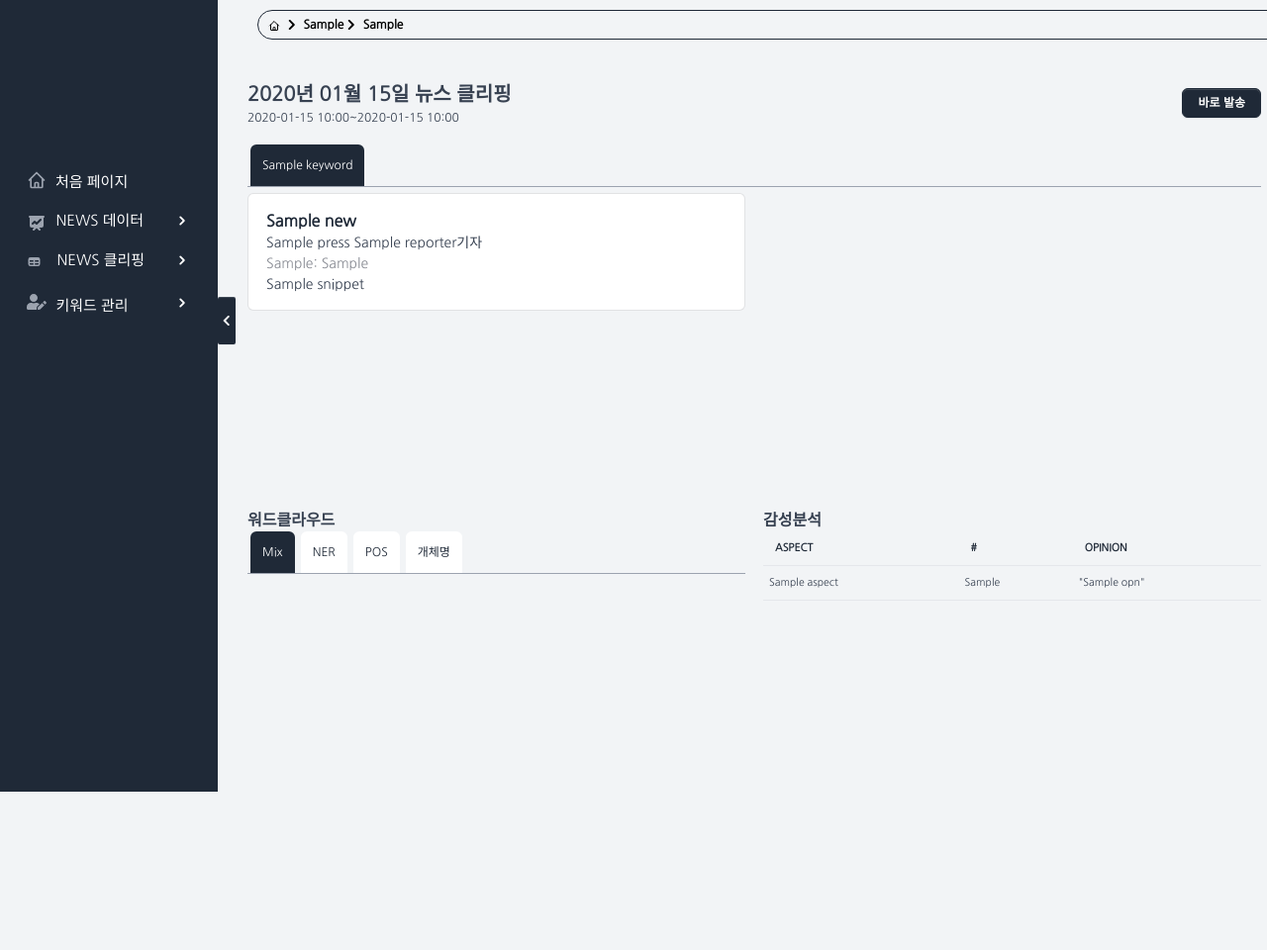
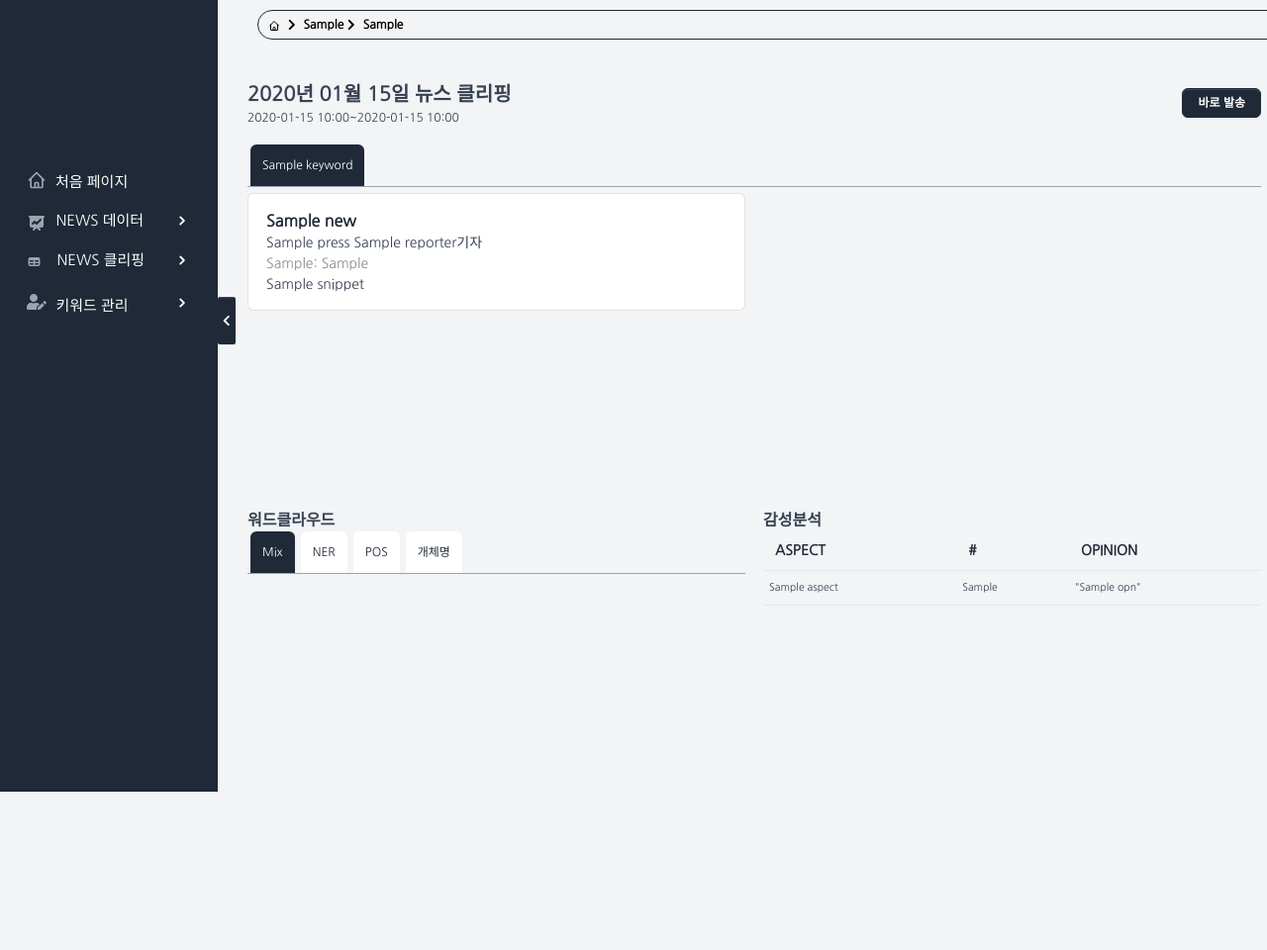
Before and after one commit to YGentertainment-project/YG-SentimentalAnalysis, a Django app: template backend/clipping/templates/clipping/preview.html in a window 1280 px wide; the page is wider, and only the part inside the window is pictured. Shown: that part at 99% size. Before the commit the page ends 800 px from the top of that part, so only its background shows below. Run offline with Django 3.2, Linux system fonts and the light colour scheme; the template is opened without the code that fills it: most values are stand-ins (such as "Sample title", 1, 10 or a date in 2020); parts of the project's set-up code (start-up, migrations or seed data) failed here and were passed over; some libraries are stand-ins or nearby versions.

Commit message:
[Fix] Fix Wordcloud and Aspect table

```diff
--- a/backend/clipping/templates/clipping/preview.html
+++ b/backend/clipping/templates/clipping/preview.html
@@ -86,7 +86,7 @@
                   aria-controls="nav-wc-ner-{{data.keyword_wo_space}}-table" aria-selected="true">개체명</a>
               </div>
             </nav>
-            <div class="tab-content mb-2 d-flex justify-content-center" style="overflow-y: auto; height: 300px;">
+            <div class="tab-content mb-2 d-flex justify-content-center" style="overflow-y: auto; height: 350px;">
               <div id="nav-wc-mix-{{data.keyword_wo_space}}" class="tab-pane fade wc-tab active show" aria-labelledby="nav-wc-mix-tab" role="tabpanel" wc-data="{{data.freq_data.MIX|safe}}">
               </div>
               <div id="nav-wc-ner-{{data.keyword_wo_space}}" class="tab-pane fade wc-tab" aria-labelledby="nav-wc-ner-tab" role="tabpanel" wc-data="{{data.freq_data.NER|safe}}">
@@ -113,15 +113,15 @@
               </div>
             </div>
           </div>
-          <div class="col-6" style="overflow-y: auto; height: 300px;">
+          <div class="col-6">
             <span class="mb-2" style="font-size: 16px; font-weight: bold;">감성분석</span>
-            <div class="table-responsive">
+            <div class="table-responsive" style="overflow-y: auto; height: 350px;">
               <table class="table table-centered table-nowrap rounded">
                 <thead class="thead-light">
                   <tr>
-                    <th>Aspect</th>
-                    <th>#</th>
-                    <th>Opinion</th>
+                    <th style="font-size: 14px;">Aspect</th>
+                    <th style="font-size: 14px;">#</th>
+                    <th style="font-size: 14px;">Opinion</th>
                   </tr>
                 </thead>
                 <tbody>
@@ -129,7 +129,7 @@
                   <tr>
                     <td>{{aspect}}</td>
                     <td>{{opn_list.0}}</td>
-                    <td>
+                    <td style="white-space: normal;">
                       {% for opn, opn_cnt in opn_list.1.items %}
                       {% if forloop.first %}
                       "{{opn}}"
--- a/backend/static/css/clipping.css
+++ b/backend/static/css/clipping.css
@@ -141,21 +141,6 @@
     cursor: pointer;
 }
 
-svg g {
-    stroke: #666666;
-    fill: white;
-}
-
-svg:hover g {
-    stroke: white;
-    fill: #666666;
-}
-
-svg:active g {
-    stroke: #666666;
-    fill: white;
-}
-
 .add-group-form{
     width: 40% !important;
     padding-top: 20px;
--- a/backend/static/js/preview.js
+++ b/backend/static/js/preview.js
@@ -11,51 +11,53 @@
         json_string = json_string.replaceAll('\'', '\"');
         wc_list = JSON.parse(json_string);
         wc_dataset = new Array();
+        tag_id = "#" + tag.attr('id');
+        console.log(tag_id);
         // 워드 클라우드 생성용 데이터셋 제작
-        // subject: 텍스트, mount: 양
+        // subject: 텍스트, amount: 양
         for (j in wc_list) {
-            if (wc_dataset.length >= 20) {
+            if (wc_dataset.length >= 40) {
                 break;
             }
-            if (wc_list[j][1] > 2) {
+            if (wc_list[j][1] > 1 && wc_list[j][0].length > 1) {
+                console.log(wc_list[j]);
                 new_dict = {};
                 new_dict['subject'] = wc_list[j][0];
-                new_dict['mount'] = wc_list[j][1];
+                new_dict['amount'] = wc_list[j][1];
                 wc_dataset.push(new_dict);
             }
         }
-        temp = wc_dataset;
+        console.log('Dataset', wc_dataset);
         height = tag.height();
         width = tag.width();
-        tag_id = "#" + tag.attr('id');
-        console.log(tag_id)
-        d3.layout.cloud().size([700, 300])
+        d3.layout.cloud().size([700, 350])
             .words(wc_dataset)
             .rotate(0)
             .fontSize(function (d) {
-                return d.mount;
+                // 수량에 따른 글씨 크기 조정 함수
+                // 현재 값에 (log2(value) + 1) * 6을 사용
+                return (Math.log2(d.amount) + 1) * 6;
             })
+            .padding(5)
             .on("end", function (words) {
                 d3.select(tag_id).append("svg")
                     .attr("width", 700)
-                    .attr("height", 300)
+                    .attr("height", 350)
                     .attr("class", "wordcloud")
                     .append("g")
-                    .attr("transform", "translate(350,150)")
+                    .attr("transform", "translate(350,175)")
                     .selectAll("text")
                     .data(words)
                     .enter().append("text")
                     .style("font-size", function (d) {
-                        // 수량에 따른 글씨 크기 조정 함수
-                        // 현재 값에 (log2(value) + 1) * 6을 사용
-                        return (Math.log2(d.mount) + 1.0) * 8 + "px";
-                        // return 20 + "px";
+                        return d.size + "px";
                     })
                     .style('fill', 'black')
                     .attr("transform", function (d) {
                         // 위치 변환
-                        return "translate(" + [d.x, d.y] + ")rotate(" + d.rotate + ")";
+                        return "translate(" + [d.x, d.y] + ")";
                     })
+                    .attr("text-anchor", "middle")
                     .text(function (d) {
                         // 워드클라우드 텍스트
                         return d.subject;
```
